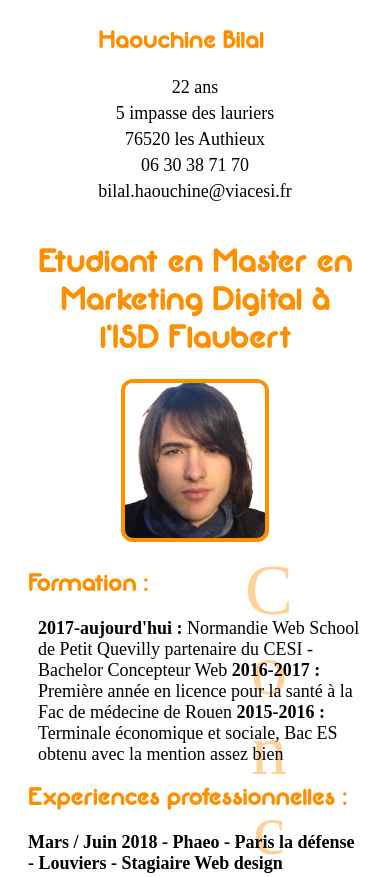
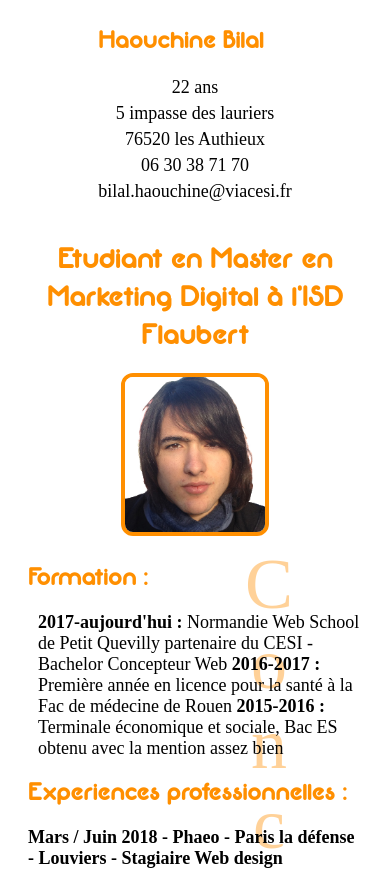
Before and after one commit to animadante/animadante.github.io, a plain HTML site: page index.html in a window 390 px wide. Shown: the top 877 px of the page. Drawn offline with Linux system fonts and the light colour scheme.

Commit message:
screen no-fit

```diff
--- a/index.html
+++ b/index.html
@@ -2,6 +2,7 @@
 <html lang="fr">
 <head>
 	<meta charset="utf-8">
+	<meta name="viewport" content="width=device-width, initial-scale=1, shrink-to-fit=no" />
 	<link rel="stylesheet" type="text/css" href="style.css">
 	<title>Curriculum Vitae</title>
 </head>
--- a/style.css
+++ b/style.css
@@ -177,7 +177,7 @@ h2 {
 
 	h1 {
 		font-family: 'Neon';
-		font-size: 32px;
+		font-size: 28px;
 		color: rgb(255, 143, 0);
 		text-align: center;
 		line-height: 38px;
@@ -246,7 +246,7 @@ h2 {
 
 	h1 {
 		font-family: 'Neon';
-		font-size: 32px;
+		font-size: 28px;
 		color: rgb(255, 143, 0);
 		text-align: center;
 		line-height: 38px;
```
